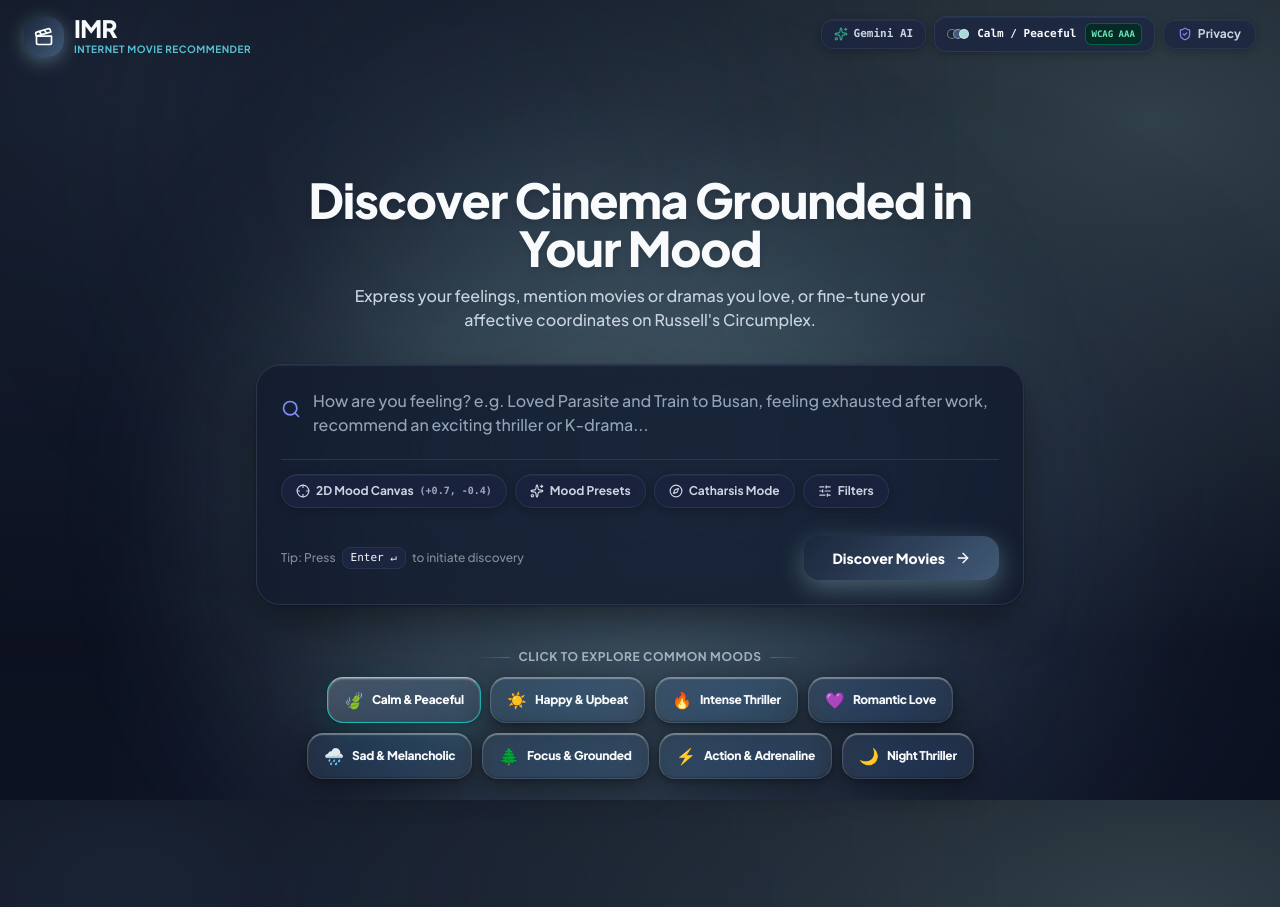
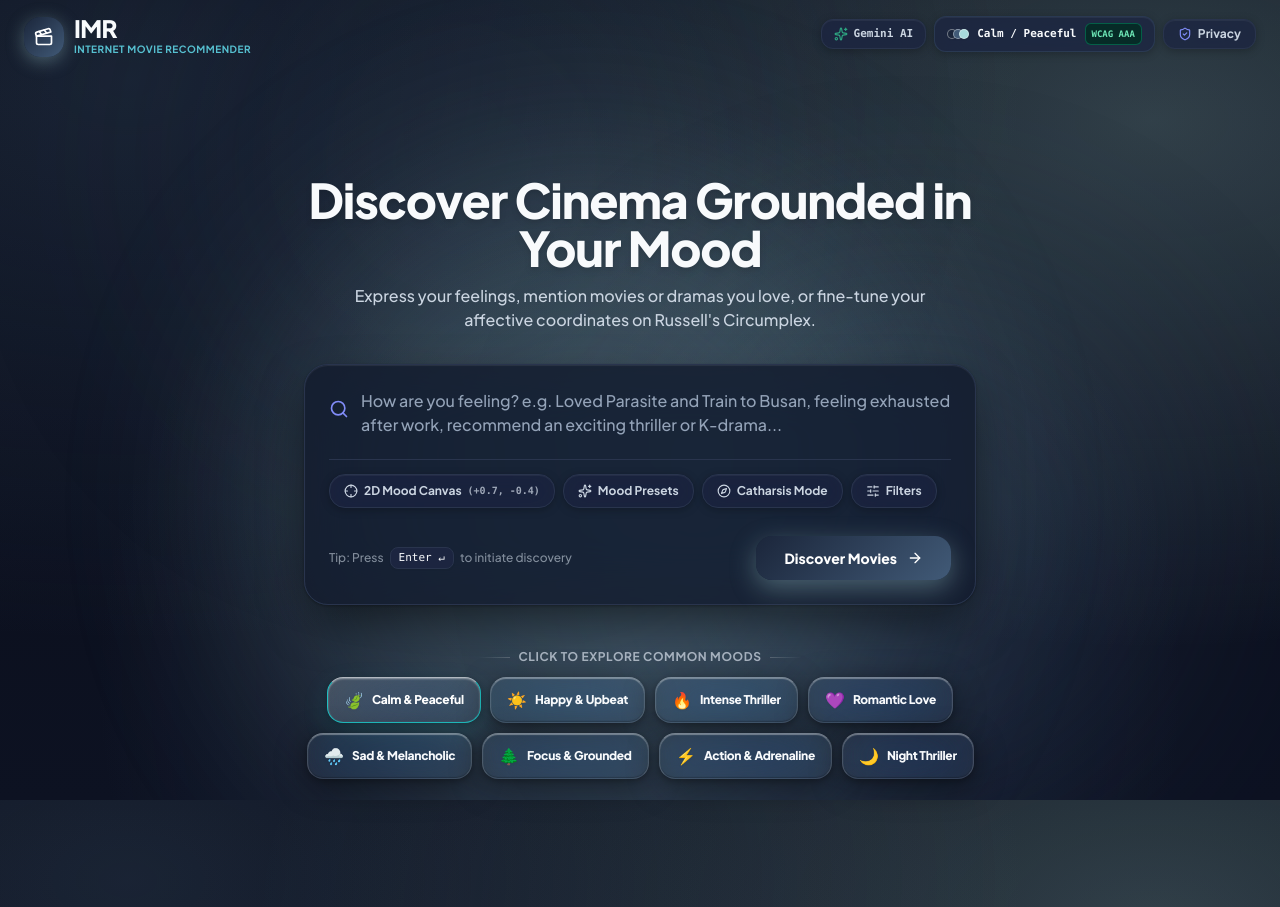
Before and after one commit to jedai11/IMR-internet-movie-recommender-, a React (Vite) app in the folder frontend/: page / in a window 1280 px wide. Built offline with nearby package versions, Linux system fonts and the light colour scheme.

Commit message:
style: Reduce search bar width to max-w-2xl for a compact, centered profile

```diff
--- a/frontend/src/App.tsx
+++ b/frontend/src/App.tsx
@@ -492,7 +492,7 @@ export function App() {
         {/* ========================================================================= */}
         {/* CENTER HERO SEARCH CAPSULE (Glass-Light Morphism)                        */}
         {/* ========================================================================= */}
-        <section className="max-w-3xl mx-auto space-y-8 text-center mt-2 sm:mt-4">
+        <section className="max-w-2xl mx-auto space-y-8 text-center mt-2 sm:mt-4">
 
           {/* Hero Headlines & Information */}
           <div className="space-y-3">
```
